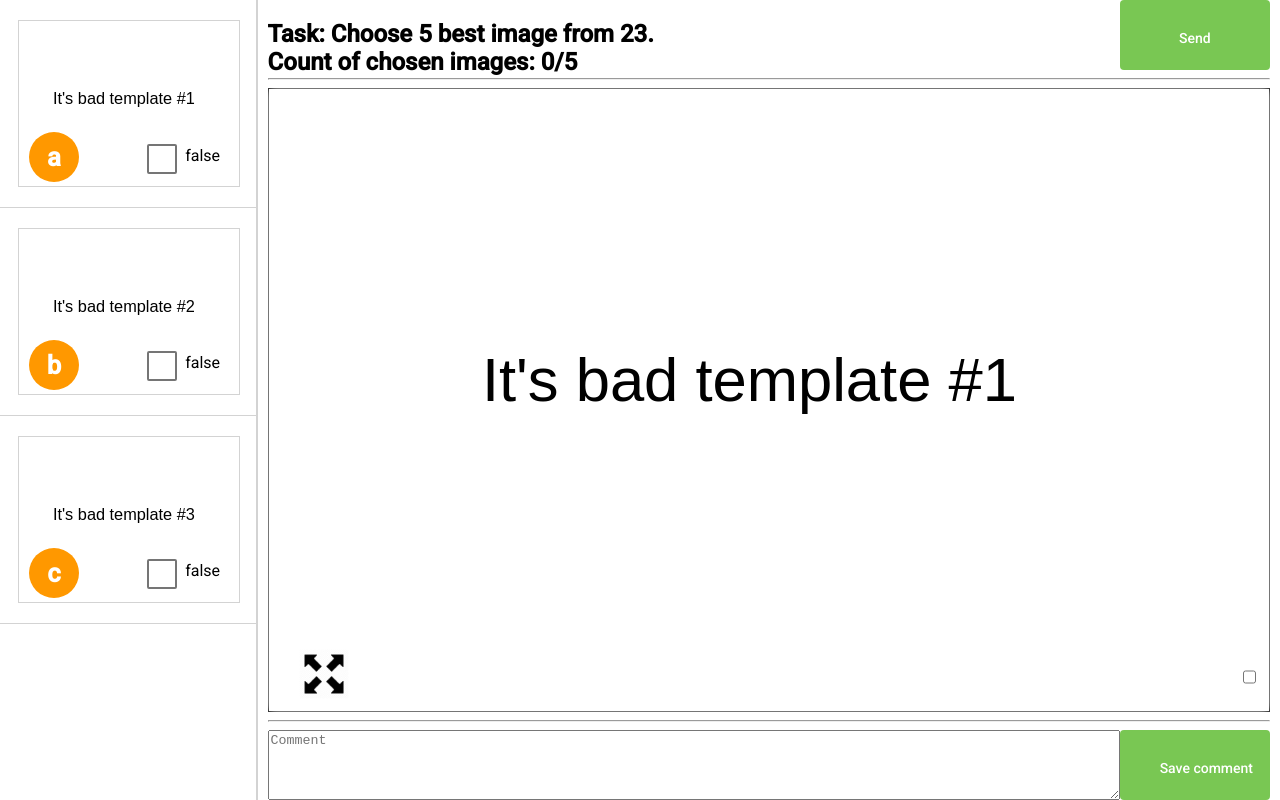
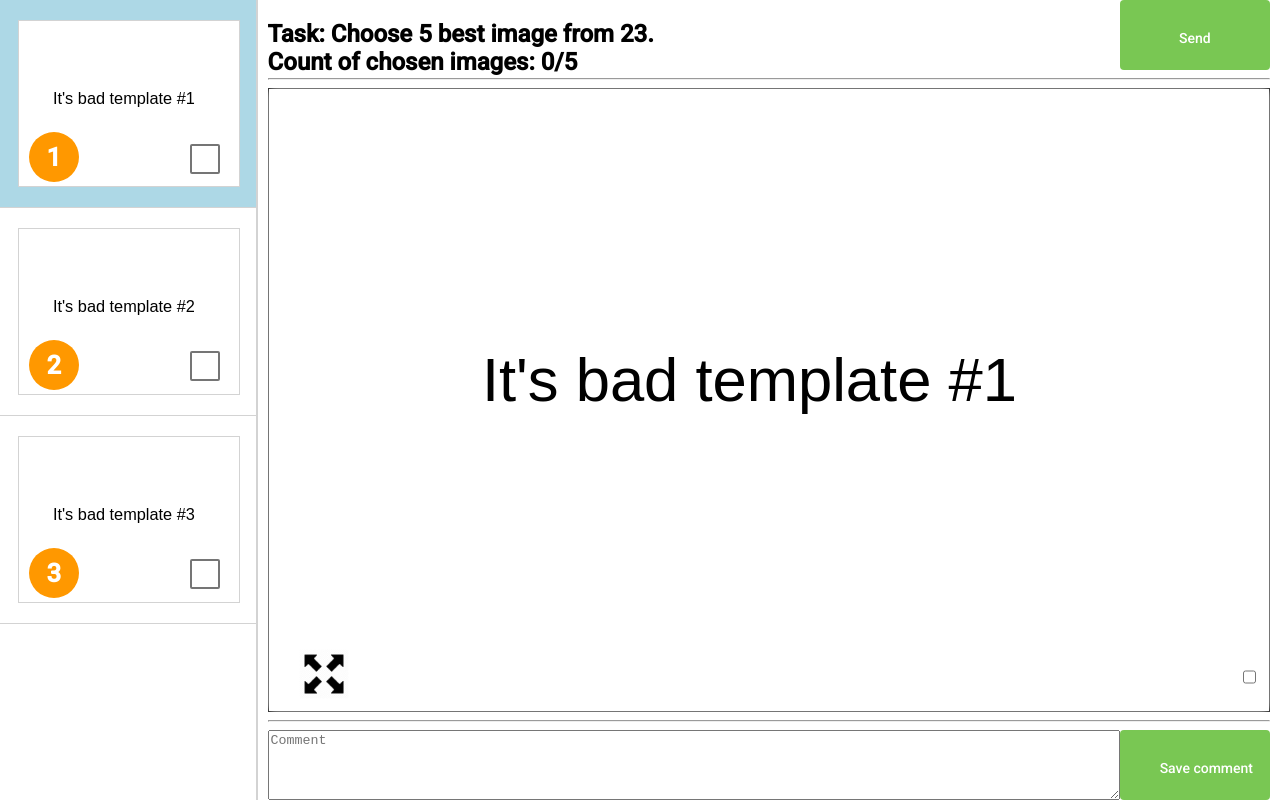
Before and after one commit to TupotaValentyn/test-design-playbook, an Angular app: page /main in a window 1280 px wide. Built offline with nearby package versions, Linux system fonts and the light colour scheme.

Commit message:
ability to choose img from sidebar

```diff
--- a/src/app/main-container/main-container.component.html
+++ b/src/app/main-container/main-container.component.html
@@ -7,7 +7,7 @@
 
   <app-test-content
     class="test__container"
-    [currentModel]="currentModel"
+    [currentModel]="currentSelectModel"
     (onSaveComment)="testComponentSave()"
     (onSend)="testComponentSend()"
     (onChoose)="testComponentChoose()">
--- a/src/app/main-container/main-container.component.ts
+++ b/src/app/main-container/main-container.component.ts
@@ -7,6 +7,7 @@ import { Component } from '@angular/core';
 })
 
 export class MainContainerComponent {
+
 
   currentModel = [{
     _id: "a",
@@ -27,6 +28,9 @@ export class MainContainerComponent {
     mark: false
   }]
 
+
+  currentSelectModel = this.currentModel[0];
+
   testComponentSend() {
     console.log("Sending...");
     this.currentModelLog();
@@ -42,9 +46,10 @@ export class MainContainerComponent {
     this.currentModelLog();
   }
 
-  sideBarSelect() {
+  sideBarSelect(selectedModel) {
     console.log('[MainContainer]', 'sideBarSelect');
     this.currentModelLog();
+    this.currentSelectModel = selectedModel;
   }
 
   currentModelLog() {
--- a/src/app/sidebar-thumbnail/sidebar-thumbnail.component.css
+++ b/src/app/sidebar-thumbnail/sidebar-thumbnail.component.css
@@ -1,3 +1,8 @@
+.selected {
+    background: red;
+    color: red;
+}
+
 .thumbnail__wrapper {
     border-bottom: 1px solid  lightgray;
     padding: 20px 0;
--- a/src/app/sidebar-thumbnail/sidebar-thumbnail.component.html
+++ b/src/app/sidebar-thumbnail/sidebar-thumbnail.component.html
@@ -2,8 +2,8 @@
   <div class="thumbnail__image__wrapper">
     <img class="thumbnail__image" src="{{model.url}}" alt="title">
     <div class="thumbnail__index">
-      <span>{{model._id}}</span>
+      <span>{{ index }}</span>
     </div>
-    <mat-checkbox class="thumbnail__checkbox">{{model.mark}}</mat-checkbox>
+    <mat-checkbox [(ngModel)]="model.mark" class="thumbnail__checkbox"></mat-checkbox>
   </div>
 </div>
--- a/src/app/sidebar-thumbnail/sidebar-thumbnail.component.ts
+++ b/src/app/sidebar-thumbnail/sidebar-thumbnail.component.ts
@@ -9,4 +9,8 @@ export class SidebarThumbnailComponent {
 
   @Input() model: any;
 
+  @Input() index: number;
+
+
+
 }
--- a/src/app/sidebar/sidebar.component.css
+++ b/src/app/sidebar/sidebar.component.css
@@ -0,0 +1,4 @@
+.selected {
+    background: lightblue;
+    display: block !important;
+}
--- a/src/app/sidebar/sidebar.component.html
+++ b/src/app/sidebar/sidebar.component.html
@@ -1,3 +1,8 @@
 <div class="sidebar__container">
-  <app-sidebar-thumbnail *ngFor="let model of models" [model]="model"  (click)="onSelectElement(model._id)"></app-sidebar-thumbnail>
+  <app-sidebar-thumbnail *ngFor="let model of models; let index = index"
+                         [model]="model"
+                         [index]="index + 1"
+                         (click)="onSelectElement(model)"
+                         [class.selected]="isSelectedThumbnail(model)">
+  </app-sidebar-thumbnail>
 </div>
--- a/src/app/sidebar/sidebar.component.ts
+++ b/src/app/sidebar/sidebar.component.ts
@@ -1,17 +1,35 @@
-import { Component, Input, Output, EventEmitter } from '@angular/core';
+import { Component, Input, Output, EventEmitter, OnInit } from '@angular/core';
 
 @Component({
   selector: 'app-sidebar',
   templateUrl: './sidebar.component.html',
   styleUrls: ['./sidebar.component.css']
 })
-export class SidebarComponent {
+export class SidebarComponent implements OnInit {
 
   @Input() models: any;
   @Output() onSelect = new EventEmitter<any>();
 
-  onSelectElement(data) {
-    this.onSelect.emit(data);
+  markCoosenThumbnail(e) {
+    console.log();
+  }
+  selectedModel
+
+  ngOnInit() {
+    this.selectedModel = this.models[0];
+
   }
 
+
+  isSelectedThumbnail(model) {
+    return this.selectedModel === model;
+  }
+
+  onSelectElement(model) {
+    this.onSelect.emit(model);
+
+    this.selectedModel = model;
+  }
+
+
 }
--- a/src/app/test-content/test-content.component.html
+++ b/src/app/test-content/test-content.component.html
@@ -10,7 +10,7 @@
 
     <main class="content__main">
       <div class="empty"></div>
-      <img src="{{ currentModel[0].url }}" />
+      <img src="{{ currentModel.url }}" />
       <div class="main__image__wrapper">
         <div class="image__size"></div>
         <input type="checkbox" class="image__checkbox" name="" id="" (click)="chooseImage(checkbox)" #checkbox>
@@ -23,7 +23,7 @@
       <!-- <textarea placeholder="Comment" class="comment" (ngModelChange)="checkParams(comment)" #comment>{{currentModel[0].comment}}</textarea>
       <button class="button__save" (click)="saveComment(comment)" disabled="disabled" mat-button>Save comment</button> -->
 
-      <textarea placeholder="Comment" class="comment" #comment>{{currentModel[0].comment}}</textarea>
+      <textarea placeholder="Comment" class="comment" #comment [(ngModel)]="currentModel.comment" ></textarea>
       <button class="button__save" (click)="saveComment(comment)" mat-button>Save comment</button>
     </footer>
   </div>
--- a/src/app/test-content/test-content.component.ts
+++ b/src/app/test-content/test-content.component.ts
@@ -19,7 +19,7 @@ export class TestContentComponent {
 
   saveComment(e) {
     console.log("[test-content b] ", e.value);
-    this.currentModel[0].comment = e.value;
+    this.currentModel.comment = e.value;
     console.log("[test-content a] ", e.value);
     this.onSaveComment.emit(e.currentModel);
   }
```
